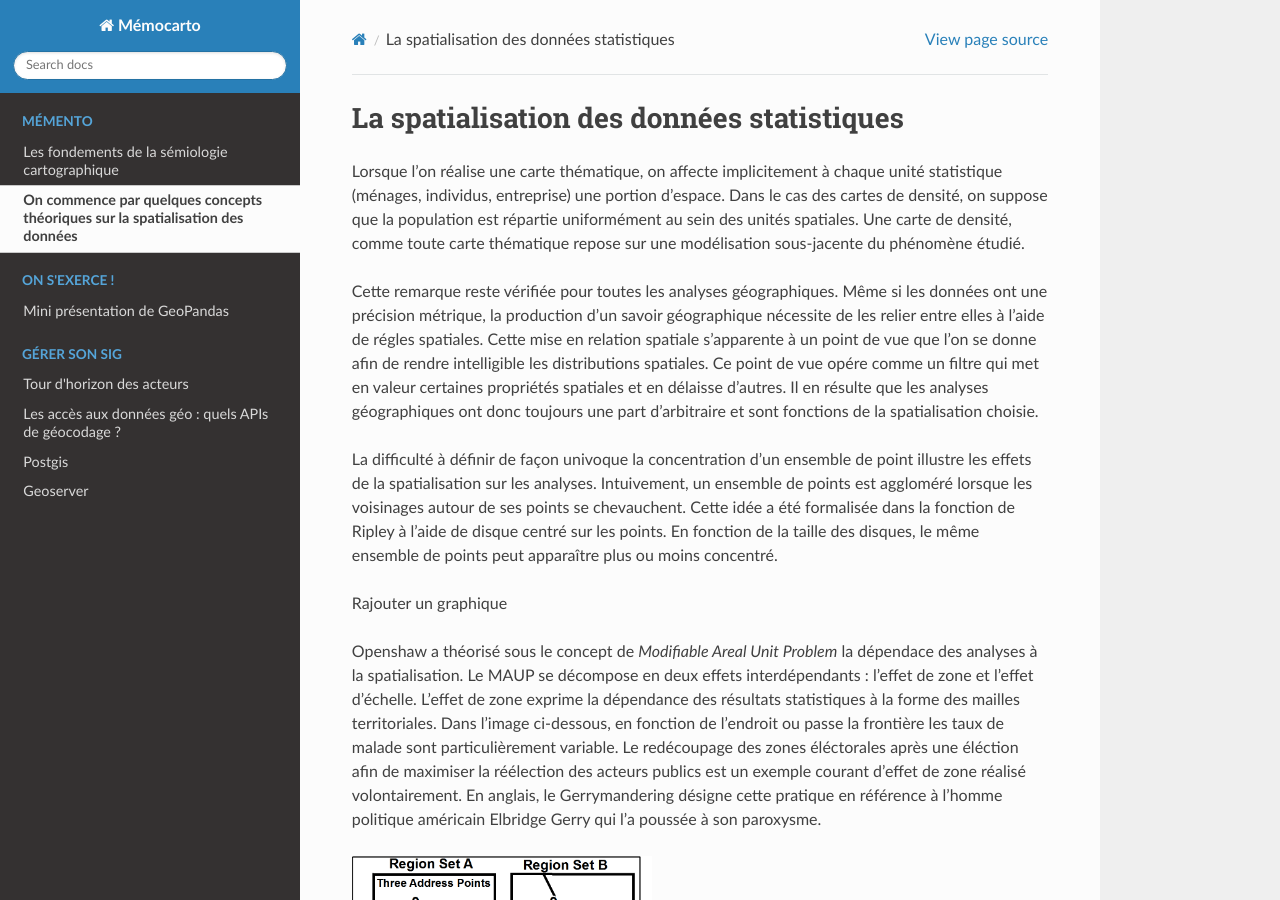
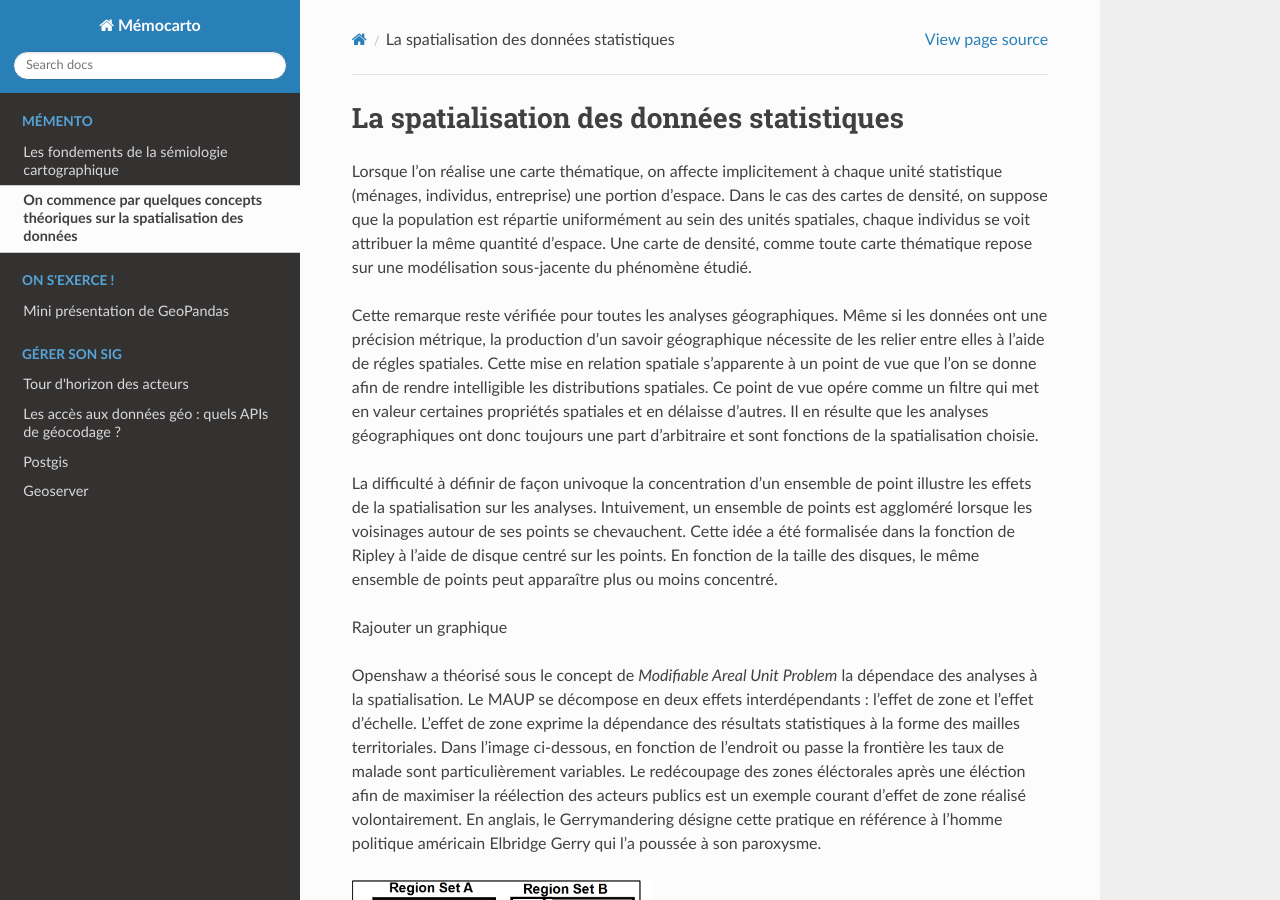
Before and after one commit to JulieDjidji/memocarto, a Sphinx documentation site: the page built from doc/source/concepts.rst, in a window 1280 px wide and 900 px high. Built offline with Sphinx 7.4.7 and the Read the Docs theme 2.0.0, drawn with Linux system fonts in a browser that asks for light colours; pages that are not in the unit, such as notebooks, are missing from menus.

Commit message:
Update concepts.rst

```diff
--- a/doc/source/concepts.rst
+++ b/doc/source/concepts.rst
@@ -1,7 +1,7 @@
 La spatialisation des données statistiques
 ===========================================
 
-Lorsque l'on réalise une carte thématique, on affecte implicitement à chaque unité statistique (ménages, individus, entreprise) une portion d'espace. Dans le cas des cartes de densité, on suppose que la population est répartie uniformément au sein des unités spatiales. Une carte de densité, comme toute carte thématique repose sur une modélisation sous-jacente du phénomène étudié.
+Lorsque l'on réalise une carte thématique, on affecte implicitement à chaque unité statistique (ménages, individus, entreprise) une portion d'espace. Dans le cas des cartes de densité, on suppose que la population est répartie uniformément au sein des unités spatiales, chaque individus se voit attribuer la même quantité d'espace. Une carte de densité, comme toute carte thématique repose sur une modélisation sous-jacente du phénomène étudié.
 
 Cette remarque reste vérifiée pour toutes les analyses géographiques. Même si les données ont une précision métrique, la production d'un savoir géographique nécessite de les relier entre elles à l'aide de régles spatiales. Cette mise en relation spatiale s'apparente à un point de vue que l'on se donne afin de rendre intelligible les distributions spatiales. Ce point de vue opére comme un filtre qui met en valeur certaines propriétés spatiales et en délaisse d'autres. Il en résulte que les analyses géographiques ont donc toujours une part d'arbitraire et sont fonctions de la spatialisation choisie.
 
@@ -9,7 +9,7 @@ La difficulté à définir de façon univoque la concentration d'un ensemble de
 
 Rajouter un graphique
 
-Openshaw a théorisé sous le concept de *Modifiable Areal Unit Problem* la dépendace des analyses à la spatialisation. Le MAUP se décompose en deux effets interdépendants : l’effet de zone et l’effet d’échelle. L'effet de zone exprime la dépendance des résultats statistiques à la forme des mailles territoriales. Dans l'image ci-dessous, en fonction de l'endroit ou passe la frontière les taux de malade sont particulièrement variable. Le redécoupage des zones éléctorales après une éléction afin de maximiser la réélection des acteurs publics est un exemple courant d'effet de zone réalisé volontairement. En anglais, le Gerrymandering désigne cette pratique en référence à l'homme politique américain Elbridge Gerry qui l'a poussée à son paroxysme.
+Openshaw a théorisé sous le concept de *Modifiable Areal Unit Problem* la dépendace des analyses à la spatialisation. Le MAUP se décompose en deux effets interdépendants : l’effet de zone et l’effet d’échelle. L'effet de zone exprime la dépendance des résultats statistiques à la forme des mailles territoriales. Dans l'image ci-dessous, en fonction de l'endroit ou passe la frontière les taux de malade sont particulièrement variables. Le redécoupage des zones éléctorales après une éléction afin de maximiser la réélection des acteurs publics est un exemple courant d'effet de zone réalisé volontairement. En anglais, le Gerrymandering désigne cette pratique en référence à l'homme politique américain Elbridge Gerry qui l'a poussée à son paroxysme.
 
 .. figure:: _static/Maup_rate_numbers.png
    :width: 300
```
